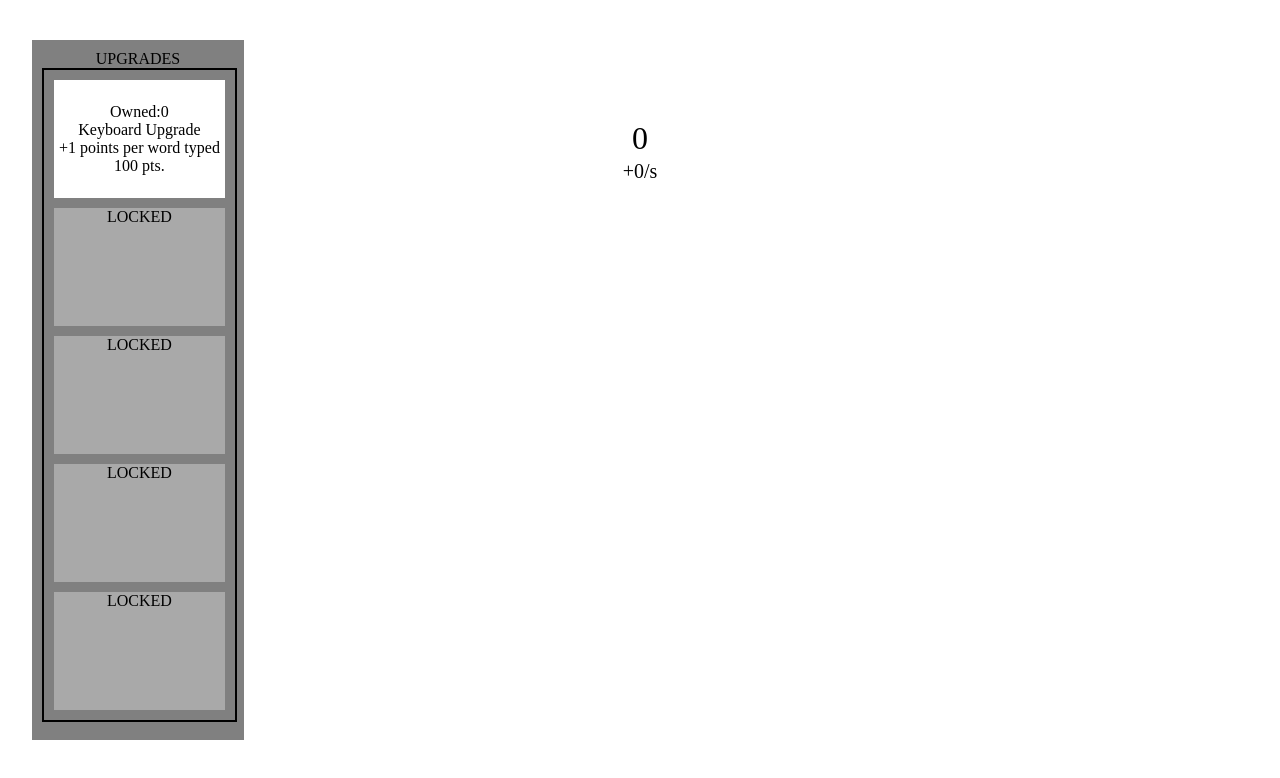
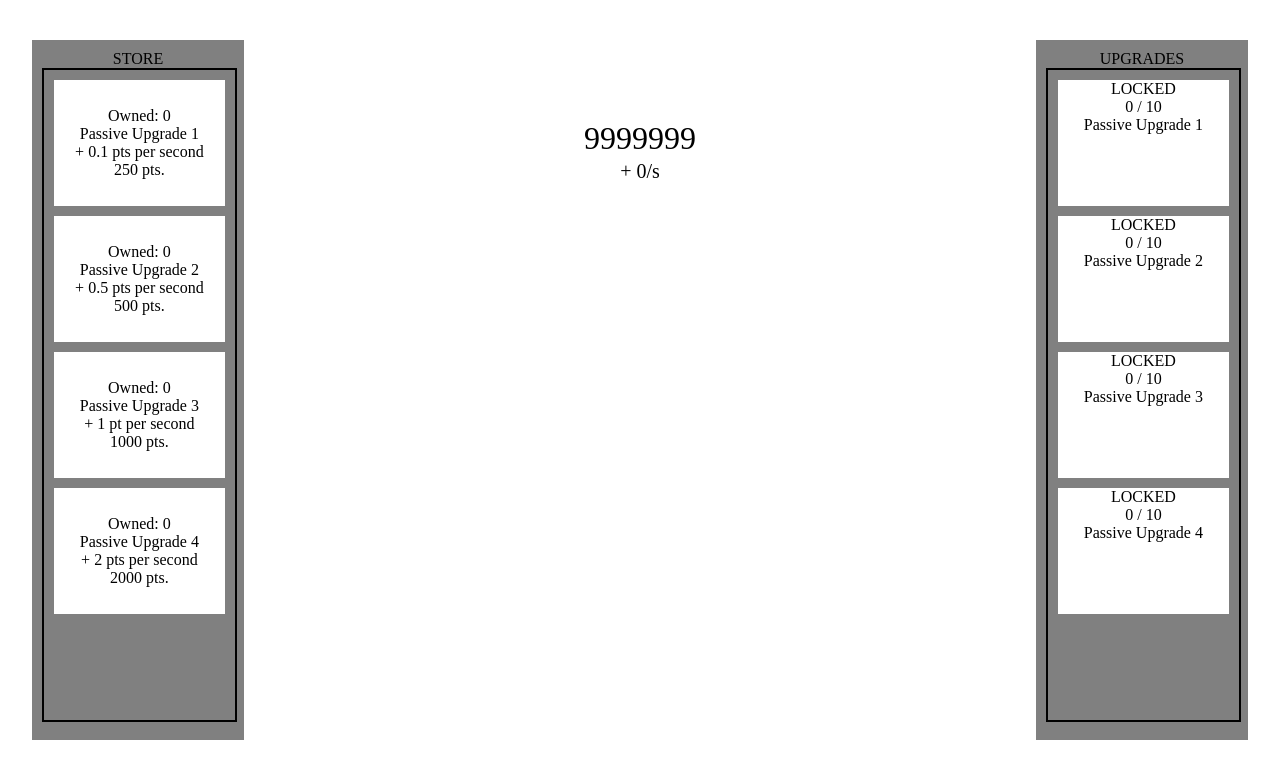
Before and after one commit to kendrickgolden/idle-typer, a React (Create React App) app in the folder client/: page / in a window 1280 px wide. Shown: the top 778 px of the page. Built offline with nearby package versions, Linux system fonts and the light colour scheme; no server answers; the HTML template or start-up script is replaced by a standard one.

Commit message:
Add passive unit upgrades
Added second store to upgrade purchased passives

```diff
--- a/client/src/App.jsx
+++ b/client/src/App.jsx
@@ -1,31 +1,25 @@
 import Points from "./components/CenterDisplay/Points";
 import MainText from "./components/CenterDisplay/MainText";
-import { createContext, useEffect, useState, useRef } from "react";
-import UpgradeContainer from "./components/Store/PassiveGenerators/UpgradeContainer";
+import { createContext, useEffect, useState } from "react";
+import PassiveContainer from "./components/Store/PassiveGenerators/PassiveContainer";
+import Upgrades from "components/Store/Upgrades/Upgrades";
 import PassivePoints from "./components/CenterDisplay/PassivePoints";
 export const UserContext = createContext();
 
 function App() {
   const [text, setText] = useState(null);
-  const [points, setPoints] = useState(0);
-  const [upgrades, setUpgrades] = useState([0, -1, -1, -1, -1]);
-  const [levels, setLevels] = useState([0, -1, -1, -1, -1]);
-  const [progress, setProgress] = useState(0);
-  const PPS = useRef(0);
+  const [points, setPoints] = useState(99999999);
+  const [PPS, setPPS] = useState(0);
   const value = {
     text,
     setText,
     points,
     setPoints,
-    upgrades,
-    setUpgrades,
-    levels,
-    setLevels,
   };
 
   useEffect(() => {
     setInterval(() => {
-      setPoints((prev) => prev + PPS.current);
+      setPoints((prev) => prev + PPS);
     }, 1000);
   }, [PPS]);
 
@@ -56,14 +50,67 @@ function App() {
     setText(paragraphArray);
   }
 
+  const PassiveUpgrade1 = {
+    name: "Passive Upgrade 1",
+    pts: 1,
+    price: 2500,
+    quant: 0,
+    boosts: 0,
+    boostPrice: 25000,
+    needed: 10,
+  };
+  const PassiveUpgrade2 = {
+    name: "Passive Upgrade 2",
+    pts: 5,
+    price: 5000,
+    quant: 0,
+    boosts: 0,
+    boostPrice: 50000,
+    needed: 10,
+  };
+  const PassiveUpgrade3 = {
+    name: "Passive Upgrade 3",
+    pts: 10,
+    price: 10000,
+    quant: 0,
+    boosts: 0,
+    boostPrice: 100000,
+    needed: 10,
+  };
+  const PassiveUpgrade4 = {
+    name: "Passive Upgrade 4",
+    pts: 20,
+    price: 20000,
+    quant: 0,
+    boosts: 0,
+    boostPrice: 200000,
+    needed: 10,
+  };
+
+  const [passiveArray, setPassiveArray] = useState([
+    PassiveUpgrade1,
+    PassiveUpgrade2,
+    PassiveUpgrade3,
+    PassiveUpgrade4,
+  ]);
+
   return (
     <>
       <UserContext.Provider value={value}>
-        <PassivePoints pps={PPS} />
-        <UpgradeContainer pps={PPS} />
+        <PassivePoints passiveArray={passiveArray} />
+        <PassiveContainer
+          passiveArray={passiveArray}
+          setPassiveArray={setPassiveArray}
+        />
+        <Upgrades
+          pps={PPS}
+          passiveArray={passiveArray}
+          setPassiveArray={setPassiveArray}
+        />
         <Points pps={PPS} />
         {text ? <MainText /> : null}
       </UserContext.Provider>
+      {console.log(PPS)}
     </>
   );
 }
--- a/client/src/components/CenterDisplay/PassivePoints.jsx
+++ b/client/src/components/CenterDisplay/PassivePoints.jsx
@@ -1,9 +1,8 @@
 import React from 'react'
 
-export default function PassivePoints(props) {
-    let PPS = props.pps;
+export default function PassivePoints({passiveArray}) {
 
   return (
-    <div id="passive-points-display"> {PPS ? "+" + PPS.current / 10  +"/s": null}</div>
+    <div id="passive-points-display"> {"+ " + passiveArray[0].quant  +"/s"}</div>
   )
 }
--- a/client/src/components/Store/PassiveGenerators/ActiveUpgradeMenu.jsx
+++ /dev/null
@@ -1,50 +0,0 @@
-import UpgradeButton from "./UpgradeButton";
-
-export default function ActiveUpgradeMenu(props) {
-
-  const keyboardUpgrade = {
-    name: "Keyboard Upgrade",
-    desc: "+1 points per word typed",
-    price: 1000,
-  };
-  const PassiveUpgrade1 = {
-    name: "Passive Upgrade 1",
-    desc: "+.1 points per second",
-    price: 2500,
-  };
-  const PassiveUpgrade2 = {
-    name: "Passive Upgrade 2",
-    desc: "+.5 points per second",
-    price: 5000,
-  };
-  const PassiveUpgrade3 = {
-    name: "Passive Upgrade 3",
-    desc: "+1 points per second",
-    price: 10000,
-  };
-  const PassiveUpgrade4 = {
-    name: "Passive Upgrade 4",
-    desc: "+2 points per second",
-    price: 20000,
-  };
-  const upgradeArray = [
-    keyboardUpgrade,
-    PassiveUpgrade1,
-    PassiveUpgrade2,
-    PassiveUpgrade3,
-    PassiveUpgrade4,
-  ];
-
-  return (
-    <ul className="menu-scene">
-      {upgradeArray.map((upgrade, index) => (
-        <UpgradeButton
-          key={index}
-          index={index}
-          info={upgrade}
-          pps={props.pps}
-        />
-      ))}
-    </ul>
-  );
-}
--- /dev/null
+++ b/client/src/components/Store/PassiveGenerators/PassiveContainer.jsx
@@ -0,0 +1,15 @@
+import React from "react";
+import PassiveGenMenu from "./PassiveGenMenu";
+
+export default function PassiveContainer({ passiveArray, setPassiveArray }) {
+  return (
+    <span id="passive-container" className="container">
+      STORE
+      <div id="passive-types"></div>
+      <PassiveGenMenu
+        passiveArray={passiveArray}
+        setPassiveArray={setPassiveArray}
+      />
+    </span>
+  );
+}
--- /dev/null
+++ b/client/src/components/Store/PassiveGenerators/PassiveGenMenu.jsx
@@ -0,0 +1,20 @@
+import PurchaseButton from "./PurhaseButton";
+
+export default function PassiveMenu({ passiveArray, setPassiveArray }) {
+  return (
+    <ul className="menu-scene">
+      {passiveArray.map((info, index, arr) => (
+        <PurchaseButton
+          key={index}
+          index={index}
+          name={info.name}
+          pts={info.pts}
+          price={info.price}
+          quant={info.quant}
+          arr={arr}
+          setPassives={setPassiveArray}
+        />
+      ))}
+    </ul>
+  );
+}
--- /dev/null
+++ b/client/src/components/Store/PassiveGenerators/PurhaseButton.jsx
@@ -0,0 +1,44 @@
+import { useContext } from "react";
+import { UserContext } from "../../../App";
+
+export default function UpgradeButton({
+  index,
+  name,
+  pts,
+  price,
+  quant,
+  arr,
+  setPassives,
+}) {
+  const UserContextValues = useContext(UserContext);
+  const points = UserContextValues.points;
+  const setPoints = UserContextValues.setPoints;
+
+  function purchaseUpgrade() {
+    if (points >= price) {
+      setPoints((prev) => prev - price);
+      const newPassives = arr.map((passive, arrIndex) => {
+        if (arrIndex === index) {
+          return { ...passive, quant: passive.quant + 1, price: passive.price * 1.1 };
+        } else {
+          return passive;
+        }
+      });
+      setPassives(newPassives);
+    }
+  }
+
+  return (
+    <li className="purchase-btn-li">
+      <button onClick={purchaseUpgrade} className="purchase-btn">
+        <span>Owned: {quant}</span>
+        <div>{name}</div>{" "}
+        <div>
+          {" "}
+          + {pts / 10} pt{pts !== 10 && "s"} per second{" "}
+        </div>{" "}
+        <div>{Math.floor(price / 10)} pts.</div>
+      </button>
+    </li>
+  );
+}
--- a/client/src/components/Store/PassiveGenerators/UpgradeButton.jsx
+++ /dev/null
@@ -1,55 +0,0 @@
-import { useContext } from "react";
-import { UserContext } from "App";
-
-export default function UpgradeButton(props) {
-  const UserContextValues = useContext(UserContext);
-  const upgrades = UserContextValues.upgrades;
-  const setUpgrades = UserContextValues.setUpgrades;
-  const points = UserContextValues.points;
-  const setPoints = UserContextValues.setPoints;
-  const setPPS = UserContextValues.setPPS;
-  const index = props.index;
-  const name = props.info.name;
-  const desc = props.info.desc;
-  let price = Math.trunc(props.info.price * Math.pow(1.5, upgrades[index]));
-  let PPS = props.pps;
-
-  function purchaseUpgrade() {
-    if (points >= price) {
-      setPoints((prev) => prev - price);
-      let newUpgrades = [...upgrades];
-      newUpgrades[props.index] = newUpgrades[props.index] + 1;
-      setUpgrades(newUpgrades);
-      let newPPS = 0;
-      if(newUpgrades[1] > 0) {
-        newPPS += newUpgrades[1] * 1;
-      }
-      if(newUpgrades[2] > 0) {
-        newPPS += newUpgrades[2] * 5;
-      }
-      if(newUpgrades[3] > 0) {
-        newPPS += newUpgrades[3] * 10;
-      }
-      if(newUpgrades[4] > 0) {
-        newPPS += newUpgrades[4] * 20;
-      }
-
-      PPS.current = newPPS;
-
-    }
-  }
-
-  return (
-    <li className="purchase-btn-li">
-      {upgrades[index] >= 0 ? (
-        <button onClick={purchaseUpgrade} className='purchase-btn'>
-          <span>Owned:{upgrades[props.index]}</span>
-          <div>{name}</div> <div>{desc} </div>{" "}
-          <div>{Math.floor(price / 10)} pts.</div>
-        </button>
-      ) : (
-        <div className="locked"> LOCKED </div>
-      )}
-    </li>
-  );
-}
--- a/client/src/components/Store/PassiveGenerators/UpgradeContainer.jsx
+++ /dev/null
@@ -1,15 +0,0 @@
-import React from "react";
-import ActiveUpgradeMenu from "./ActiveUpgradeMenu";
-
-export default function UpgradeMenu(props) {
-  return (
-    <span id="upgrade-container" className="container">
-      UPGRADES
-      <div id ="upgrade-types">
-        {/*<btn className="upgrade-type">Active</btn> <btn className="upgrade-type">Passive</btn>*/}
-      </div>
-      {/*TODO: Either merge into one Upgrade Menu or add Passive Upgrade Menu */}
-      <ActiveUpgradeMenu pps={props.pps}/>
-    </span>
-  );
-}
--- /dev/null
+++ b/client/src/components/Store/Upgrades/UpgradeButton.jsx
@@ -0,0 +1,58 @@
+import { useContext } from "react";
+import { UserContext } from "App";
+
+export default function UpgradeButton({
+  index,
+  name,
+  quant,
+  boosts,
+  boostPrice,
+  needed,
+  arr,
+  setPassiveArray,
+}) {
+  const UserContextValues = useContext(UserContext);
+  const points = UserContextValues.points;
+  const setPoints = UserContextValues.setPoints;
+
+  function purchaseUpgrade() {
+    if (points >= boostPrice) {
+      setPoints((prev) => prev - boostPrice);
+      const newUpgrades = arr.map((upgrade, arrIndex) => {
+        if (arrIndex === index) {
+          return {
+            ...upgrade,
+            boosts: upgrade.boosts + 1,
+            boostPrice: upgrade.boostPrice * 2,
+            needed: upgrade.needed * 2,
+          };
+        } else {
+          return upgrade;
+        }
+      });
+      setPassiveArray(newUpgrades);
+    }
+  }
+
+  return (
+    <li className="purchase-btn-li">
+      {quant >= needed ? (
+        <button onClick={purchaseUpgrade} className="purchase-btn">
+          {" "}
+          <span>Upgrades: {boosts}</span>
+          <div>{name} Upgrade</div> <div>50% boost</div>{" "}
+          <div>{Math.floor(boostPrice / 10)} pts.</div>
+        </button>
+      ) : (
+        <div>
+          LOCKED
+          <div>
+            {" "}
+            {quant} / {needed}
+            <br /> {name}{" "}
+          </div>
+        </div>
+      )}
+    </li>
+  );
+}
--- /dev/null
+++ b/client/src/components/Store/Upgrades/Upgrades.jsx
@@ -0,0 +1,65 @@
+import UpgradeButton from "./UpgradeButton";
+
+export default function Upgrades({ pps, passiveArray, setPassiveArray }) {
+  /* const passive1Boost = {
+    name: "Passive 1 Boost",
+    desc: "50% boost to Passive 1",
+    price: 25000,
+    quant: 0,
+    needed: 10,
+  };
+
+  const passive2Boost = {
+    name: "Passive 2 Boost",
+    desc: "50% boost to Passive 2",
+    price: 50000,
+    quant: 0,
+    needed: 10,
+  };
+
+  const passive3Boost = {
+    name: "Passive 3 Boost",
+    desc: "50% boost to Passive 3",
+    price: 100000,
+    quant: 0,
+    needed: 10,
+  };
+
+  const passive4Boost = {
+    name: "Passive 4 Boost",
+    desc: "50% boost to Passive 4",
+    price: 200000,
+    quant: 0,
+    needed: 10,
+  };
+
+  const [upgradeArray, setUpgradeArray] = useState([
+    passive1Boost,
+    passive2Boost,
+    passive3Boost,
+    passive4Boost
+  ]);*/
+
+  return (
+    <div id="upgrade-container" className="container">
+      <div>
+        UPGRADES
+        <ul className="menu-scene">
+          {passiveArray.map((info, index, arr) => (
+            <UpgradeButton
+              key={index}
+              index={index}
+              name={info.name}
+              quant={info.quant}
+              boosts={info.boosts}
+              boostPrice = {info.boostPrice}
+              needed={info.needed}
+              arr={arr}
+              setPassiveArray={setPassiveArray}
+            />
+          ))}
+        </ul>
+      </div>
+    </div>
+  );
+}
--- a/client/src/index.css
+++ b/client/src/index.css
@@ -1,4 +1,3 @@
-
 * {
     margin: 0;
     padding: 0;
@@ -89,11 +88,11 @@ button {
 
 
 .correct {
-    color:green;
+    color: green;
 }
 
 .incorrect {
-    color:red;
+    color: red;
 }
 
 .container {
@@ -103,7 +102,7 @@ button {
     padding: 10px;
 }
 
-#upgrade-container {
+#passive-container {
     position: absolute;
     left: 2.5%;
     top: 5%;
@@ -111,28 +110,14 @@ button {
     height: 85%;
 }
 
-#level-container {
+#upgrade-container {
     position: absolute;
     right: 2.5%;
     top: 5%;
     width: 15%;
     height: 85%;
 }
-/*
-#upgrade-types {
-    display: flex;
-    justify-content: space-around;
-    gap: 10px;
-    padding: 5px;
-}*/
 
-/*.upgrade-type {
-    border: 2px solid black;
-    text-align: center;
-    width: 50%;
-    height: 50px;
-    line-height: 50px;
-}*/
 
 .menu-scene {
     position: absolute;
```
